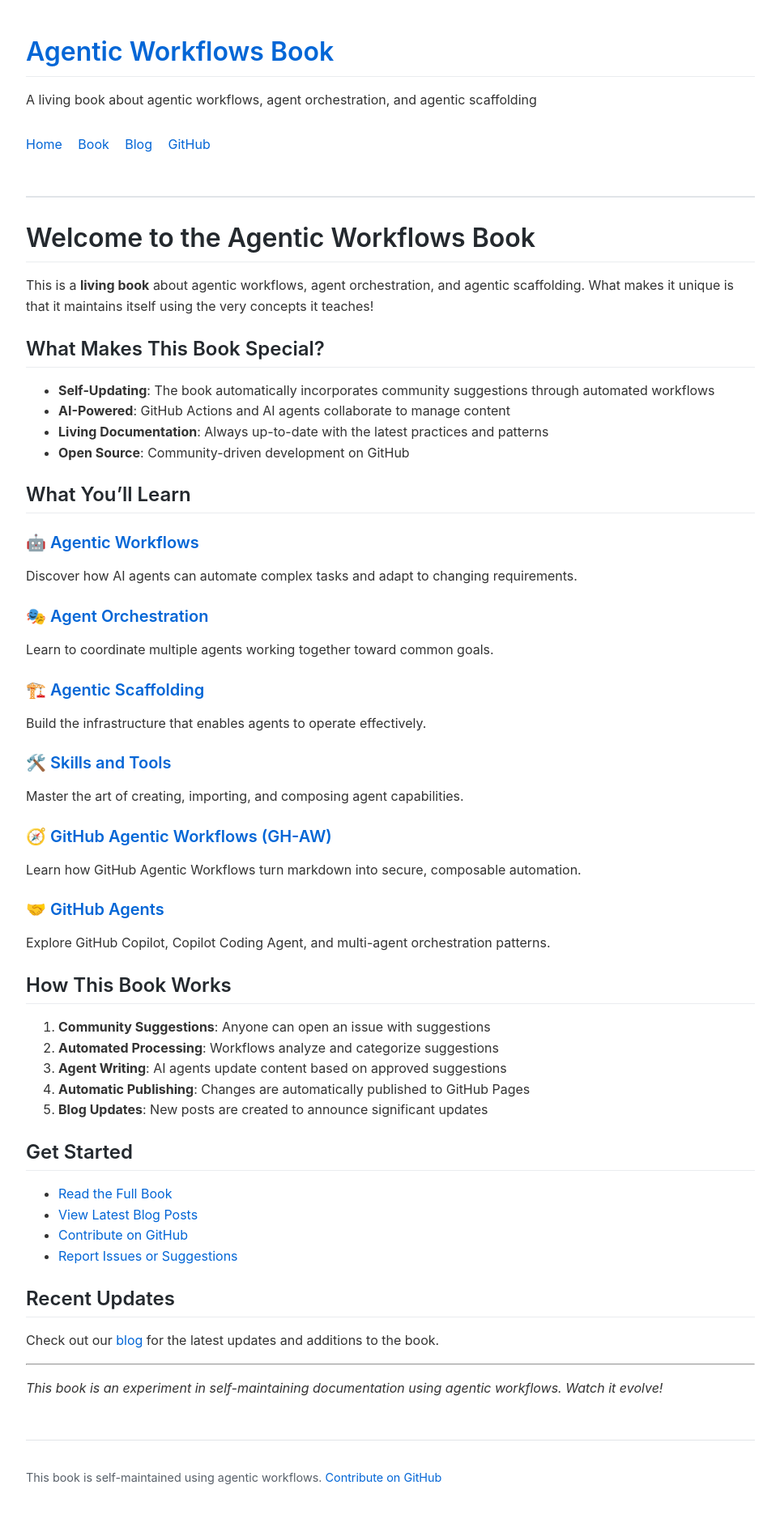
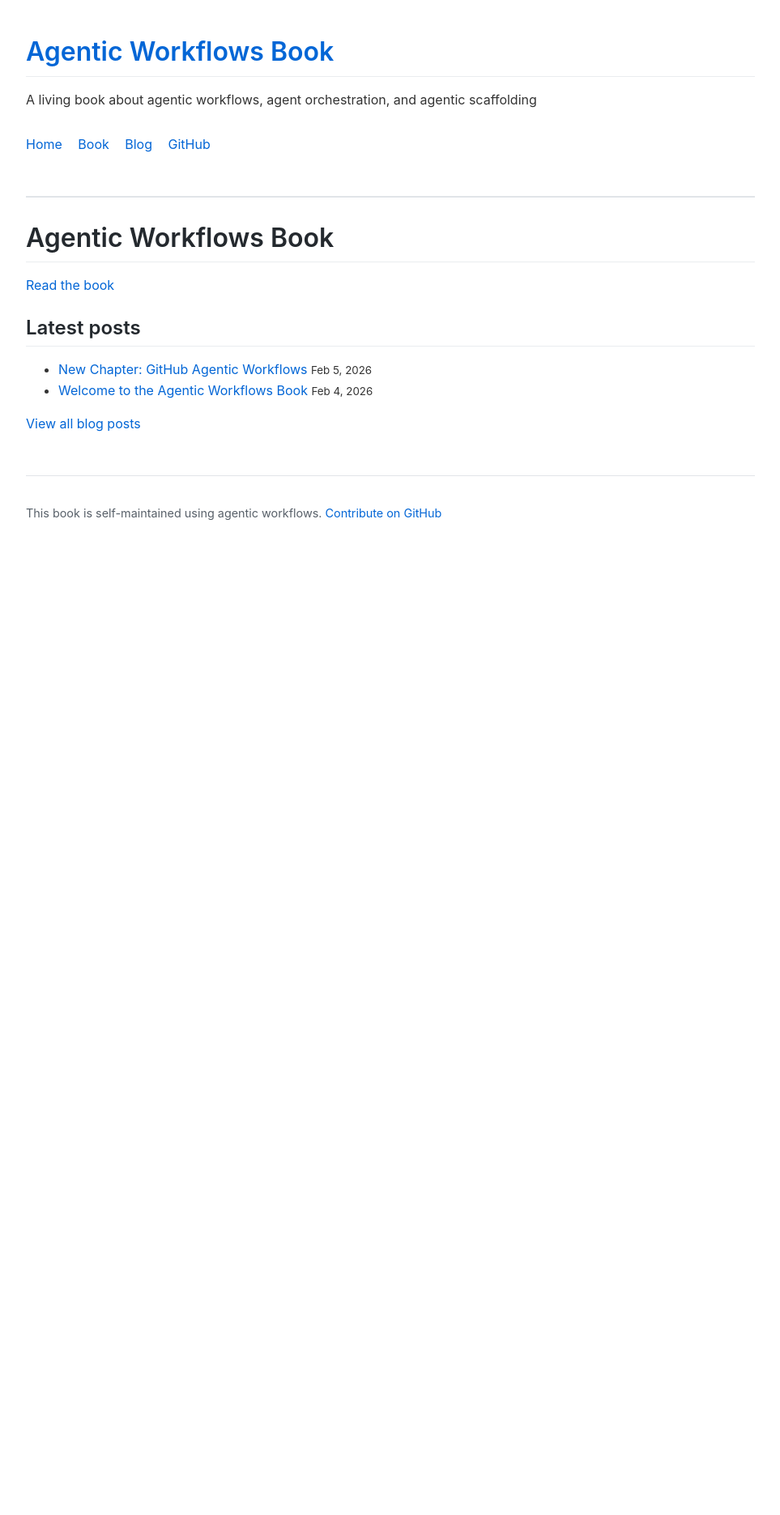
Before and after one commit to arivero/agentbook, a Jekyll site: the page built from index.md, in a window 1280 px wide. Shown: the whole page at 81% size, without its empty margins (158-1121 px from the left). Built offline with Jekyll 4.4.1, drawn with Linux system fonts in a browser that asks for light colours; after the commit the page ends 900 px from its top, so only the background shows below that.

Commit message:
Simplify homepage links

```diff
--- a/index.md
+++ b/index.md
@@ -3,56 +3,22 @@
 title: Agentic Workflows Book
 ---
 
-# Welcome to the Agentic Workflows Book
+# Agentic Workflows Book
 
-This is a **living book** about agentic workflows, agent orchestration, and agentic scaffolding. What makes it unique is that it maintains itself using the very concepts it teaches!
+[Read the book]({{ "/book/" | relative_url }})
 
-## What Makes This Book Special?
+## Latest posts
 
-- **Self-Updating**: The book automatically incorporates community suggestions through automated workflows
-- **AI-Powered**: GitHub Actions and AI agents collaborate to manage content
-- **Living Documentation**: Always up-to-date with the latest practices and patterns
-- **Open Source**: Community-driven development on GitHub
-
-## What You'll Learn
-
-### 🤖 [Agentic Workflows](book/chapters/01-introduction.html)
-Discover how AI agents can automate complex tasks and adapt to changing requirements.
-
-### 🎭 [Agent Orchestration](book/chapters/02-orchestration.html)
-Learn to coordinate multiple agents working together toward common goals.
-
-### 🏗️ [Agentic Scaffolding](book/chapters/03-scaffolding.html)
-Build the infrastructure that enables agents to operate effectively.
-
-### 🛠️ [Skills and Tools](book/chapters/04-skills-tools.html)
-Master the art of creating, importing, and composing agent capabilities.
-
-### 🧭 [GitHub Agentic Workflows (GH-AW)](book/chapters/05-gh-agentic-workflows.html)
-Learn how GitHub Agentic Workflows turn markdown into secure, composable automation.
-
-### 🤝 [GitHub Agents](book/chapters/06-github-agents.html)
-Explore GitHub Copilot, Copilot Coding Agent, and multi-agent orchestration patterns.
-
-## How This Book Works
-
-1. **Community Suggestions**: Anyone can open an issue with suggestions
-2. **Automated Processing**: Workflows analyze and categorize suggestions
-3. **Agent Writing**: AI agents update content based on approved suggestions
-4. **Automatic Publishing**: Changes are automatically published to GitHub Pages
-5. **Blog Updates**: New posts are created to announce significant updates
-
-## Get Started
-
-- [Read the Full Book](book)
-- [View Latest Blog Posts](blog)
-- [Contribute on GitHub](https://github.com/arivero/agentbook)
-- [Report Issues or Suggestions](https://github.com/arivero/agentbook/issues)
-
-## Recent Updates
-
-Check out our [blog](blog) for the latest updates and additions to the book.
-
----
-
-*This book is an experiment in self-maintaining documentation using agentic workflows. Watch it evolve!*
+{% if site.posts and site.posts.size > 0 %}
+<ul>
+  {% for post in site.posts limit:5 %}
+  <li>
+    <a href="{{ post.url | relative_url }}">{{ post.title }}</a>
+    <small>{{ post.date | date: "%b %-d, %Y" }}</small>
+  </li>
+  {% endfor %}
+</ul>
+<p><a href="{{ "/blog/" | relative_url }}">View all blog posts</a></p>
+{% else %}
+<p>No blog posts yet. <a href="{{ "/blog/" | relative_url }}">Visit the blog</a>.</p>
+{% endif %}
```
